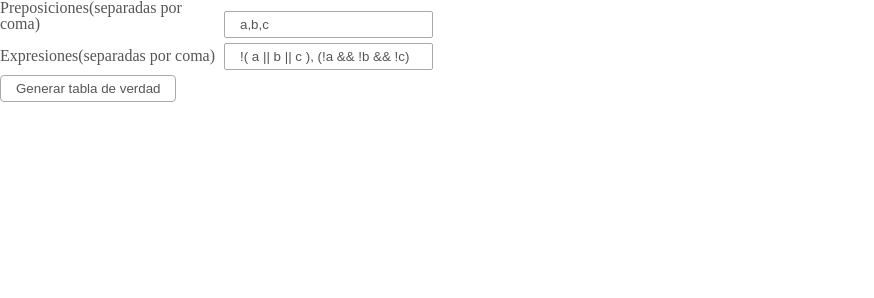
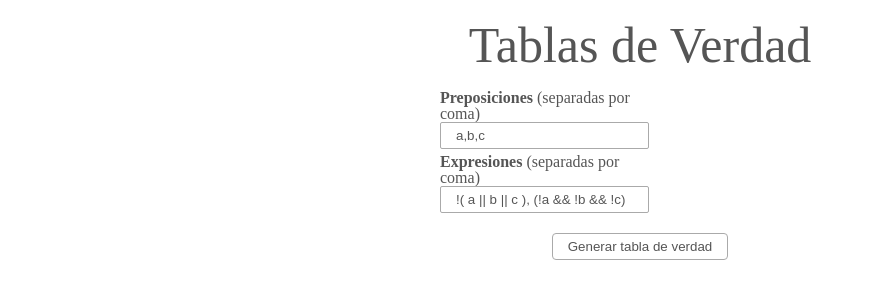
Before and after one commit to Tropicalboy21/Javascript, a plain HTML site: page Truth_tables/index.html in a window 1280 px wide. Shown: the whole page, without its empty margins (0-874 px from the left). Drawn offline with Linux system fonts and the light colour scheme.

Commit message:
Math project

```diff
--- a/Truth_tables/index.html
+++ b/Truth_tables/index.html
@@ -8,17 +8,20 @@
     <title>Tablas de verdad</title>
 </head>
 <body>
-    <div>
+    <div class="container">
+        <div class="sub_container">
+            <h1 class="title">Tablas de Verdad</h1>
             <div class="filas">
-            <label>Preposiciones(separadas por coma)</label>
+                <label><b>Preposiciones</b> (separadas por coma)</label>
                 <input type="text" id="vars" value="a,b,c">
             </div>
             <div class="filas">
-            <label>Expresiones(separadas por coma)</label>
+                <label><b>Expresiones</b> (separadas por coma)</label>
                 <input type="text" id="expresiones" value="!( a || b || c ), (!a && !b && !c)">
             </div>
-        <div class="filas">
+            <div class="filas button_contiainer">
                 <button id="obtenerResultado">Generar tabla de verdad</button>
+            </div>
         </div>
     </div>
 
--- a/Truth_tables/styles/styles.css
+++ b/Truth_tables/styles/styles.css
@@ -3,6 +3,22 @@
     background-color: #FFF;
     transition: all 0.2s ease-out;
 }
+
+.container{
+    display: flex;
+    justify-content: center;
+}
+
+.sub_container{
+    max-width: 400px;
+}
+
+.title{
+    text-align: center;
+    font-size: 50px;
+    padding: 20px;
+}
+
 
 input[type=text]{
     padding: 5px 15px;
@@ -62,3 +78,18 @@ table{
     border-width: 0 1px 1px 0;
     margin-top: 10px;
 }
+
+#resultado{
+    display: flex;
+    justify-content: center;
+}
+
+.button_contiainer{
+    display: flex;
+    justify-content: center;
+    padding: 15px;
+}
+
+b {
+    font-weight: bold;
+}
```
Lines whose indentation alone changed are shown as unchanged.
